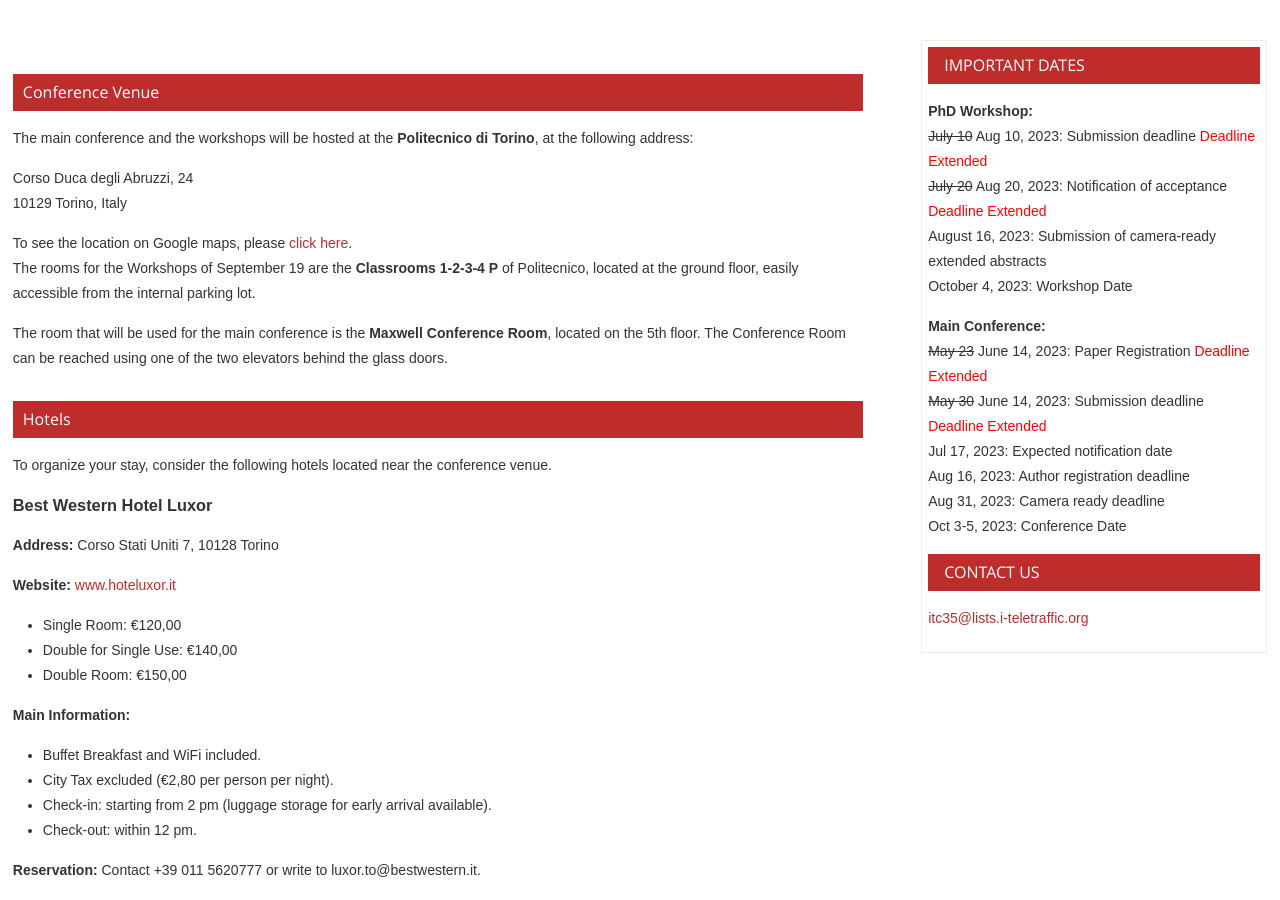
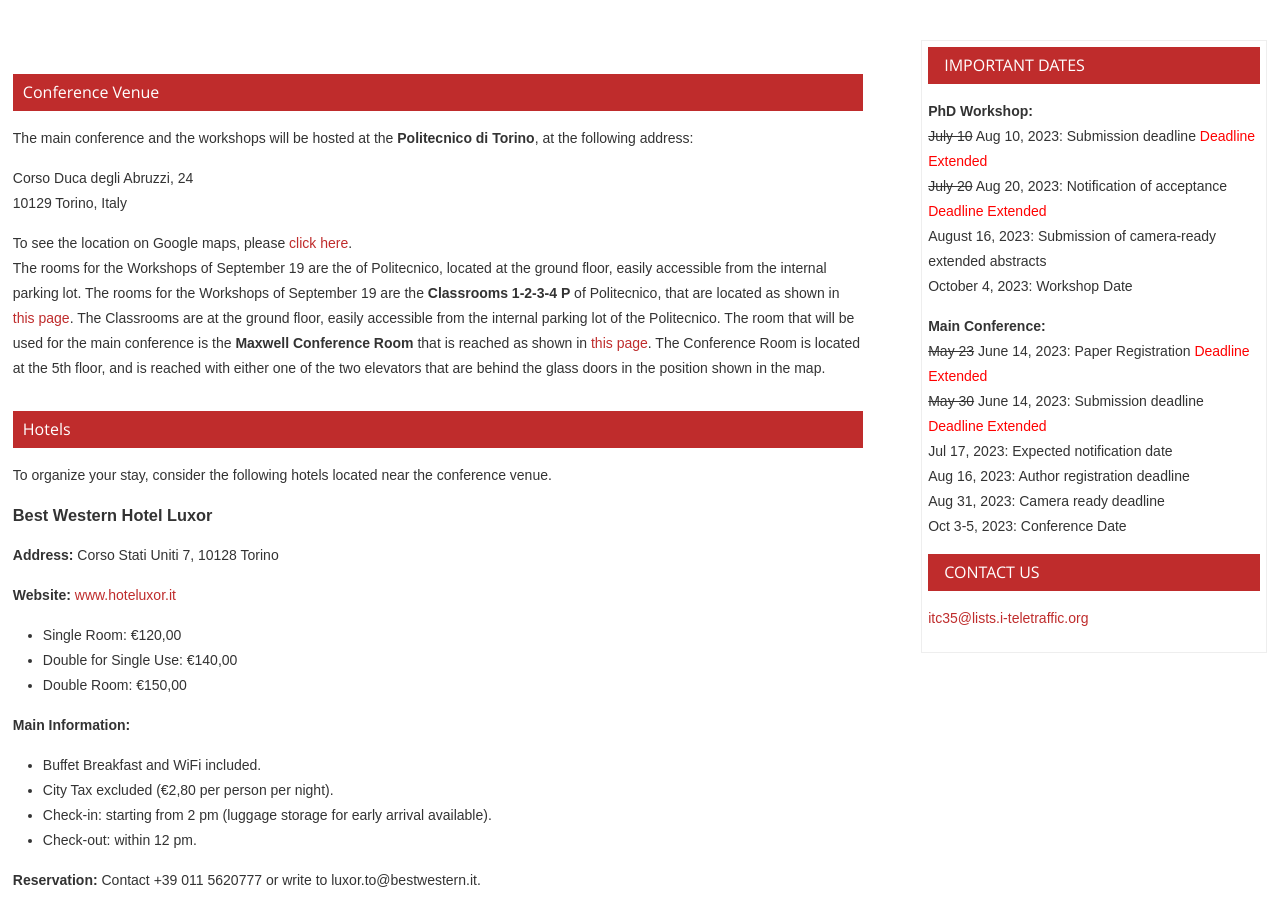
Before and after one commit to ohohlfeld/itc35, a Jekyll site: the page built from venue.md, in a window 1280 px wide and 900 px high, scrolled down 546 px. Built offline with Jekyll 4.4.1, drawn with Linux system fonts in a browser that asks for light colours.

Commit message:
Update venue.md

```diff
--- a/venue.md
+++ b/venue.md
@@ -11,9 +11,9 @@ Corso Duca degli Abruzzi, 24<br>
 10129 Torino, Italy<br>
 
 To see the location on Google maps, please [click here](https://www.google.it/maps/place/Corso+Duca+degli+Abruzzi,+24,+10129+Torino+TO/@45.0623496,7.6615164,17.38z/data=!4m6!3m5!1s0x47886d1823ab8863:0xf4d8ac6f3d1d0dda!8m2!3d45.0625359!4d7.662391!15sChxDb3JzbyBEdWNhIGRlZ2xpIEFicnV6emksIDI0kgEQZ2VvY29kZWRfYWRkcmVzcw?shorturl=1).<br>
-The rooms for the Workshops of September 19 are the **Classrooms 1-2-3-4 P** of Politecnico, located at the ground floor, easily accessible from the internal parking lot.
-
-The room that will be used for the main conference is the **Maxwell Conference Room**, located on the 5th floor. The Conference Room can be reached using one of the two elevators behind the glass doors.
+The rooms for the Workshops of September 19 are the  of Politecnico, located at the ground floor, easily accessible from the internal parking lot.
+The rooms for the Workshops of September 19 are the **Classrooms 1-2-3-4 P** of Politecnico, that are located as shown in [this page](https://www.polito.it/ateneo/chi-siamo/sedi-e-mappe?bl_id=TO_CIT22&fl_id=XPTE&rm_id=036&lang=en). The Classrooms are at the ground floor, easily accessible from the internal parking lot of the Politecnico.
+The room that will be used for the main conference is the **Maxwell Conference Room** that is reached as shown in [this page](https://www.polito.it/ateneo/chi-siamo/sedi-e-mappe?bl_id=TO_CIT11&fl_id=XP05&rm_id=044&lang=en). The Conference Room is located at the 5th floor, and is reached with either one of the two elevators that are behind the glass doors in the position shown in the map.
 
 ## Hotels
 
```
